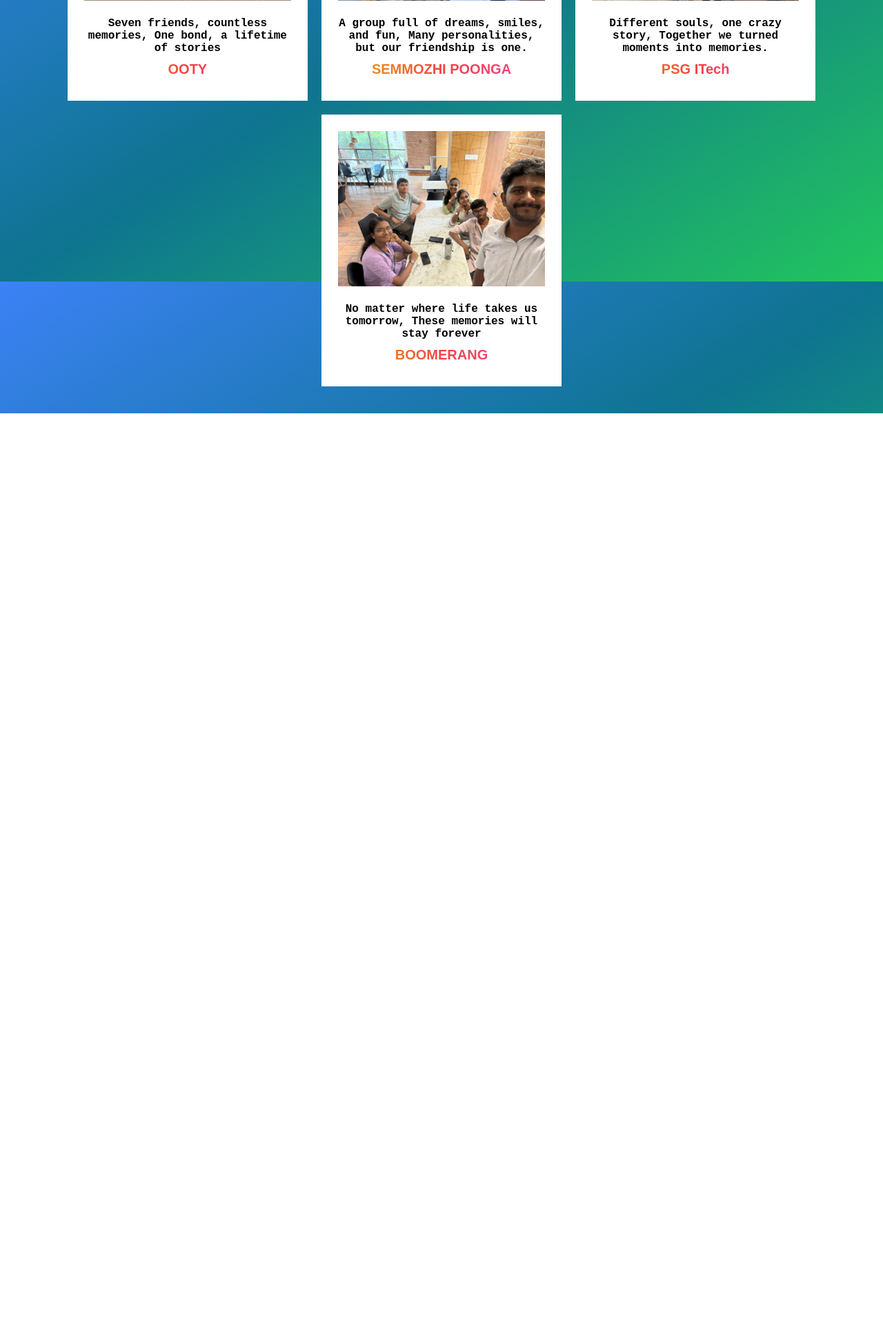
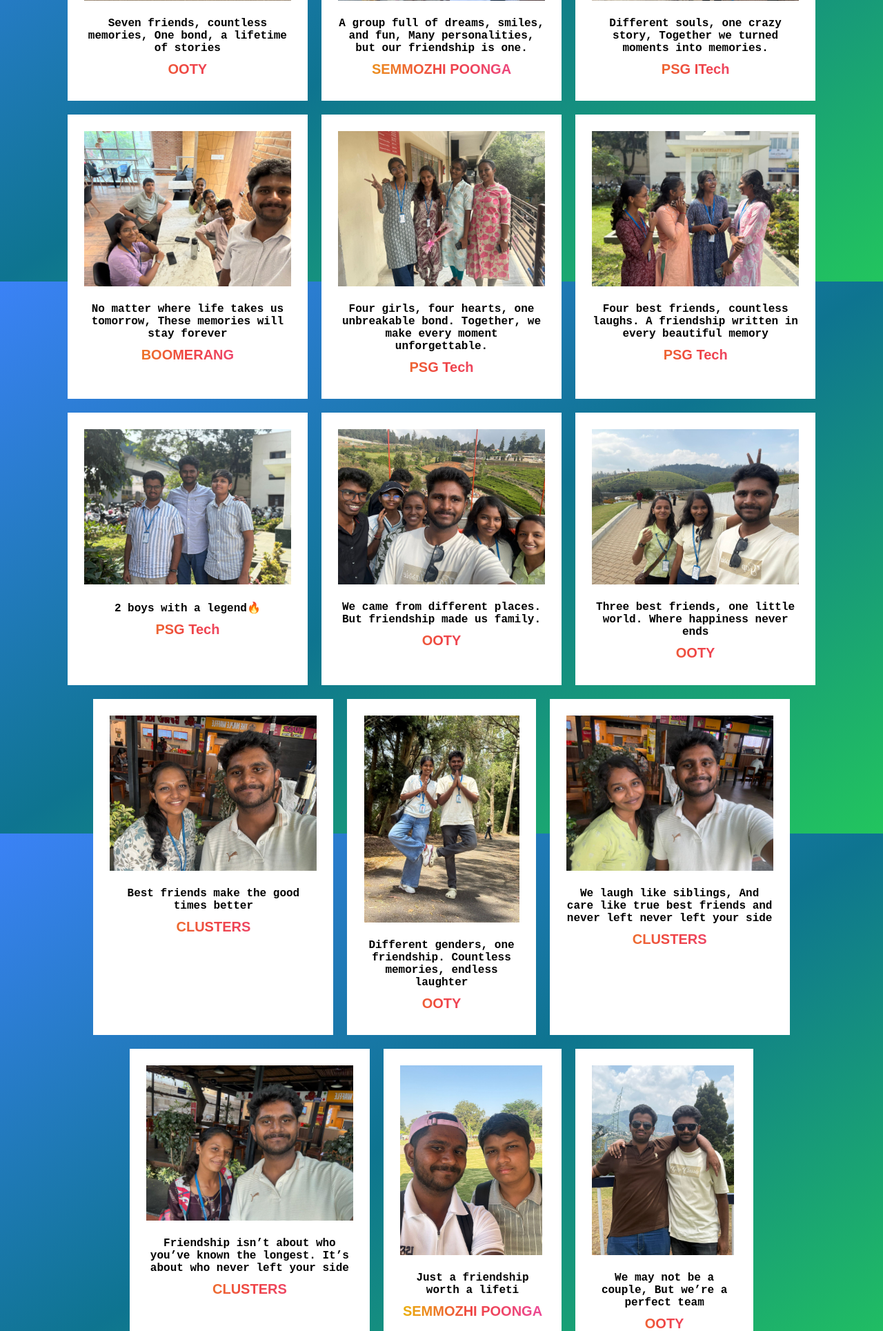
Before and after one commit to Ashwath-R-27/7wonders, a Flask app: page / in a window 1280 px wide. Shown: the part 392-2321 px from the top of the page at 69% size. Before the commit the page ends 991 px from the top, so only its background shows below. Run offline with Flask 3, Linux system fonts and the light colour scheme.

Commit message:
Add files via upload

```diff
--- a/templates/index.html
+++ b/templates/index.html
@@ -4,7 +4,7 @@
     <meta charset="UTF-8">
     <meta name="viewport" content="width=device-width, initial-scale=1.0">
     <link rel="stylesheet" href="{{ url_for('static',filename='style.css') }}">
-    <title>Home</title>
+    <title>Gallery</title>
 </head>
 <body>
     <div class="header">
@@ -13,28 +13,97 @@
     <div class="content">
         <div class="pic">
             <div class="box">
-                <img src="{{ url_for('static',filename='1.jpeg') }}" alt="">
+                <img src="{{ url_for('static',filename='1.jpeg') }}">
                 <div id="box-content">Seven friends, countless memories,
     One bond, a lifetime of stories</div>
                 <div id="place">OOTY</div>
             </div>
             <div class="box">
-                <img src="{{ url_for('static',filename='2.jpeg') }}" alt="">
+                <img src="{{ url_for('static',filename='2.jpeg') }}">
                 <div id="box-content">A group full of dreams, smiles, and fun,
     Many personalities, but our friendship is one.</div>
                 <div id="place">SEMMOZHI POONGA</div>
             </div>
             <div class="box">
-                <img src="{{ url_for('static',filename='3.jpeg') }}" alt="">
+                <img src="{{ url_for('static',filename='3.jpeg') }}">
                 <div id="box-content">Different souls, one crazy story,
     Together we turned moments into memories.</div>
                 <div id="place">PSG ITech</div>
             </div>
             <div class="box">
-                <img src="{{ url_for('static',filename='4.jpeg') }}" alt="">
+                <img src="{{ url_for('static',filename='4.jpeg') }}">
                 <div id="box-content">No matter where life takes us tomorrow,
 These memories will stay forever</div>
                 <div id="place">BOOMERANG</div>
+            </div>
+            <div class="box">
+                <img src="{{ url_for('static',filename='5.jpeg') }}">
+                <div id="box-content">Four girls, four hearts, one unbreakable bond.
+Together, we make every moment unforgettable.</div>
+                <div id="place">PSG Tech</div>
+            </div>
+            <div class="box">
+                <img src="{{ url_for('static',filename='6.jpeg') }}">
+                <div id="box-content">Four best friends, countless laughs.
+A friendship written in every beautiful memory</div>
+                <div id="place">PSG Tech</div>
+            </div>
+            <div class="box">
+                <img src="{{ url_for('static',filename='7.jpeg') }}">
+                <div id="box-content">2 boys with a legend🔥</div>
+                <div id="place">PSG Tech</div>
+            </div>
+            <div class="box">
+                <img src="{{ url_for('static',filename='8.jpeg') }}">
+                <div id="box-content">We came from different places.
+But friendship made us family.</div>
+                <div id="place">OOTY</div>
+            </div>
+            <div class="box">
+                <img src="{{ url_for('static',filename='9.jpeg') }}">
+                <div id="box-content">Three best friends, one little world.
+Where happiness never ends</div>
+                <div id="place">OOTY</div>
+            </div>
+            <div class="box">
+                <img src="{{ url_for('static',filename='10.jpeg') }}">
+                <div id="box-content">Best friends make the good times better</div>
+                <div id="place">CLUSTERS</div>
+            </div>
+            <div class="box" style="width: 225px;">
+                <img src="{{ url_for('static',filename='11.jpeg') }}" style="height: 300px;width: auto;">
+                <div id="box-content">Different genders, one friendship.
+Countless memories, endless laughter</div>
+                <div id="place">OOTY</div>
+            </div>
+            <div class="box">
+                <img src="{{ url_for('static',filename='12.jpeg') }}">
+                <div id="box-content">We laugh like siblings,
+And care like true best friends and never left never left your side</div>
+                <div id="place">CLUSTERS</div>
+            </div>
+            <div class="box">
+                <img src="{{ url_for('static',filename='13.jpeg') }}">
+                <div id="box-content">Friendship isn’t about who you’ve known the longest.
+It’s about who never left your side</div>
+                <div id="place">CLUSTERS</div>
+            </div>
+            <div class="box" style="width: 210px;">
+                <img src="{{ url_for('static',filename='14.jpeg') }}" style="height: 275px; width: auto;">
+                <div id="box-content">Just a friendship worth a lifeti</div>
+                <div id="place">SEMMOZHI POONGA</div>
+            </div>
+            <div class="box" style="width: 210px;">
+                <img src="{{ url_for('static',filename='15.jpeg') }}" style="height: 275px; width: auto;">
+                <div id="box-content">We may not be a couple,
+But we’re a perfect team</div>
+                <div id="place">OOTY</div>
+            </div>
+            <div class="box">
+                <img src="{{ url_for('static',filename='16.jpeg') }}"">
+                <div id="box-content">Different personalities, endless laughter.
+That’s the beauty of our friendship.</div>
+                <div id="place">PSG Tech</div>
             </div>
         </div>
     </div>
```
Also changed, not shown: static/10.jpeg (added), static/11.jpeg (added), static/12.jpeg (added), static/13.jpeg (added), static/14.jpeg (added), static/15.jpeg (added), static/16.jpeg (added), static/5.jpeg (added), static/6.jpeg (added), static/7.jpeg (added), static/8.jpeg (added), static/9.jpeg (added), static/style.css (line endings or trailing spaces).
